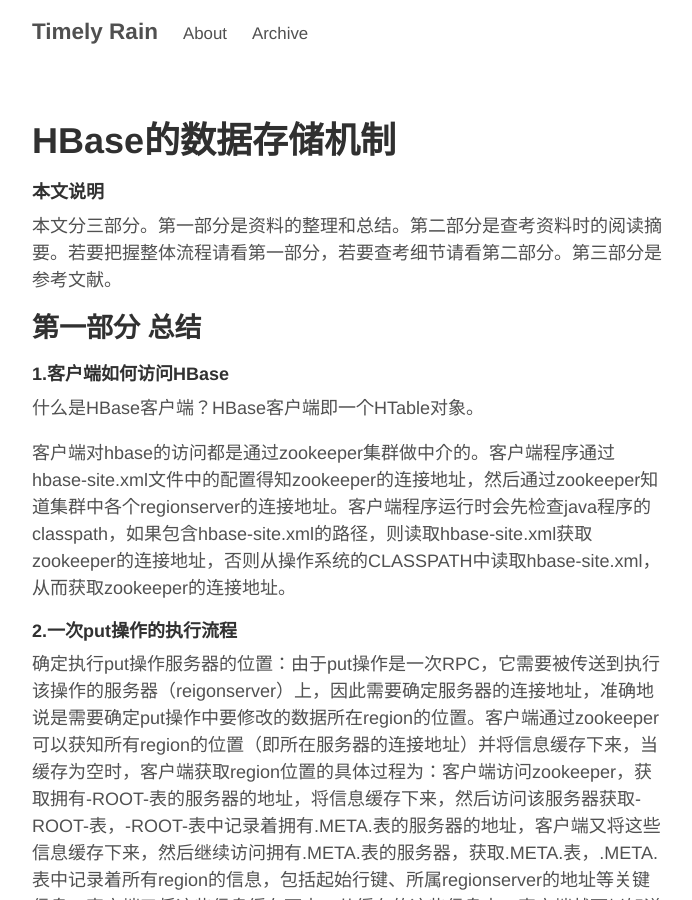
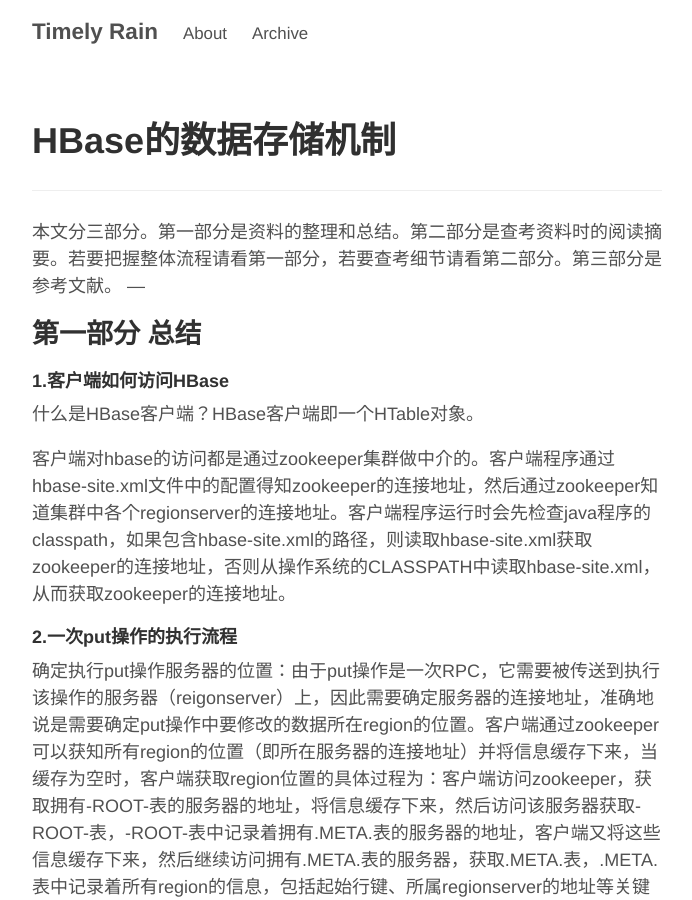
Before and after one commit to lsr1991/lsr1991.github.io, a Jekyll site: the page built from _posts/2015-06-20-hbase_store_mechanism.md, in a window 1280 px wide and 900 px high. Shown: the whole window, without its empty margins (293-985 px from the left). Built offline with Jekyll 4.4.1, drawn with Linux system fonts in a browser that asks for light colours; Markdown is read by kramdown in place of the engine named in the settings; comment, search, counter and statistics services are not loaded.

Commit message:
Update 2015-06-20-hbase_store_mechanism.md

```diff
--- a/_posts/2015-06-20-hbase_store_mechanism.md
+++ b/_posts/2015-06-20-hbase_store_mechanism.md
@@ -4,8 +4,9 @@ title: HBase的数据存储机制
 comments: true
 ---
 
-#### 本文说明
+---
 本文分三部分。第一部分是资料的整理和总结。第二部分是查考资料时的阅读摘要。若要把握整体流程请看第一部分，若要查考细节请看第二部分。第三部分是参考文献。
+---
 
 ## 第一部分 总结
 
```
